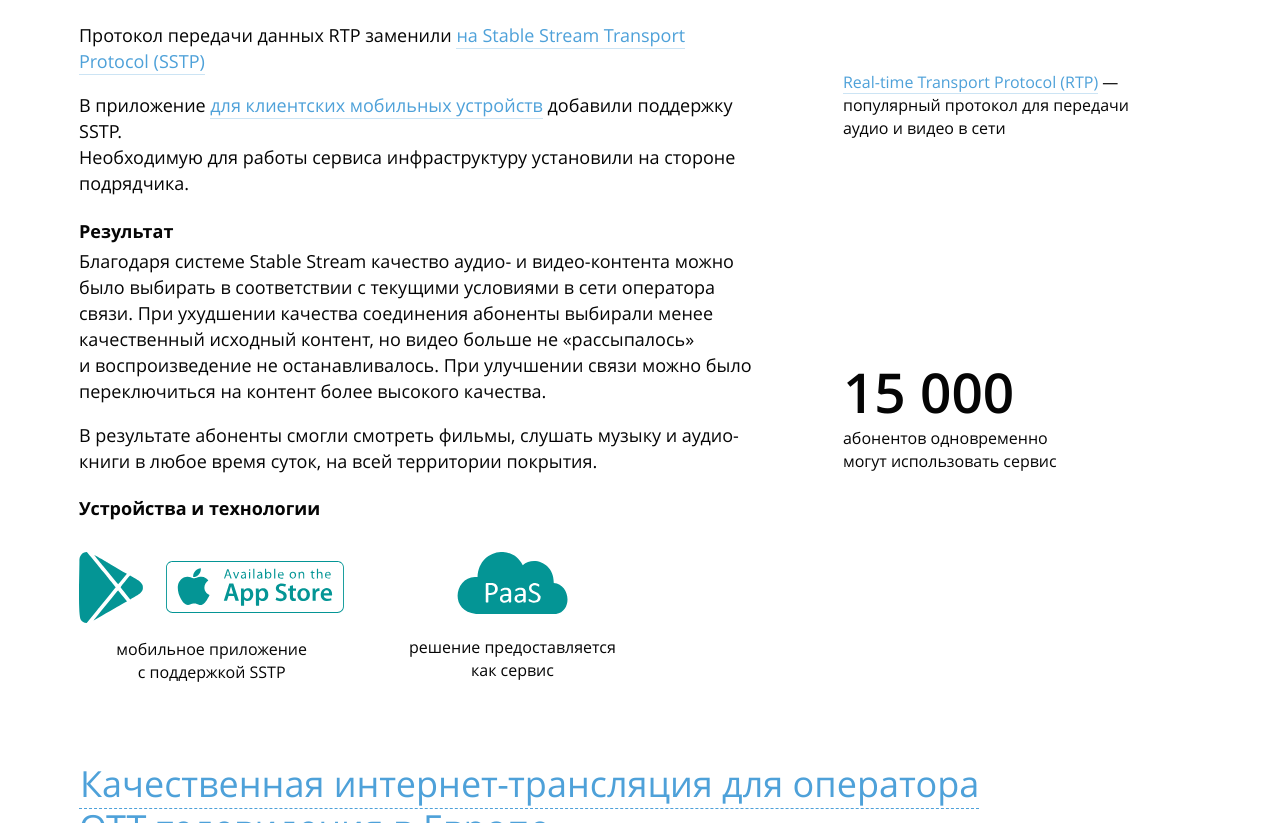
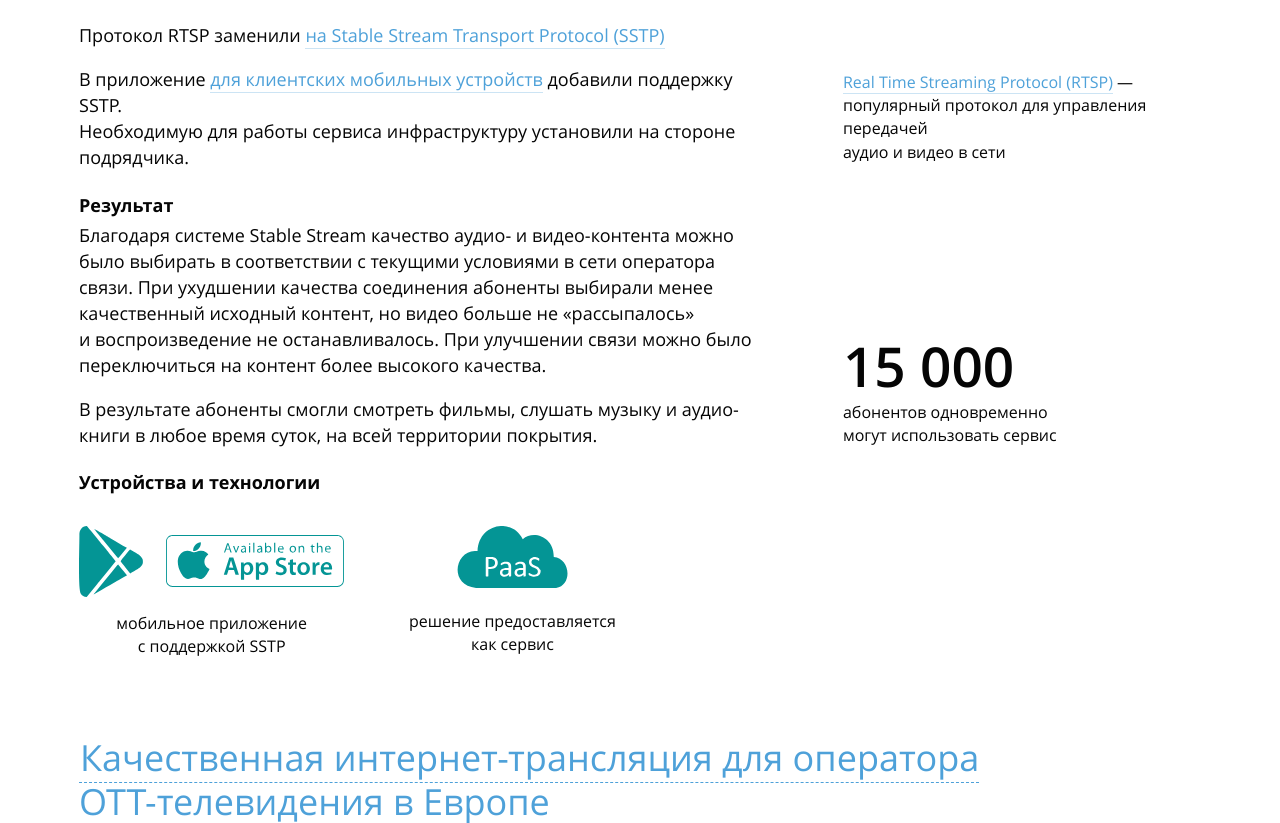
Before and after one commit to voldokhin/ss, a plain HTML site: page index.htm in a window 1280 px wide. Shown: the part 2310-3133 px from the top of the page. Drawn offline with Linux system fonts and the light colour scheme; files whose address does not match are found by name.

Commit message:
финальные правки

```diff
--- a/index.htm
+++ b/index.htm
@@ -6,7 +6,7 @@
 	<meta charset="UTF-8" />
 	<meta http-equiv="X-UA-Compatible" content="IE=edge">
 	<meta name="viewport" content="width=1200">
-	<title>Смартсофт, Stable Stream</title>
+	<title>Stable Stream&nbsp;&mdash; технология гарантированной доставки контента</title>
 
 <!-- 	Modernizr + jQuery	 -->
 	<script src="js/modernizr.custom.01744.js"></script>
@@ -188,7 +188,7 @@
 								</video>
 							</div>
 							<br>
-							<p>Протокол передачи данных RTP заменили <a href="#" data-toggle="hashlink" data-target="#topic04">на&nbsp;Stable Stream Transport Protocol (SSTP)</a></p>
+							<p>Протокол RTSP заменили <a href="#" data-toggle="hashlink" data-target="#topic04">на&nbsp;Stable Stream Transport Protocol (SSTP)</a></p>
 							<p>В&nbsp;приложение <a href="#" data-toggle="hashlink" data-target="#topic05">для&nbsp;клиентских мобильных устройств</a> добавили поддержку <nobr>SSTP</nobr>.<br />Необходимую для работы сервиса инфраструктуру установили на&nbsp;стороне подрядчика.</p>
 						</div>
 						<div>
@@ -198,7 +198,7 @@
 						</div>
 						<div>
 							<div class="content-addition" id="addit-rtp">
-								<p class="addition-text"><a href="https://ru.wikipedia.org/wiki/Real-time_Transport_Protocol" target="_blank">Real-time Transport Protocol (RTP)</a> —<br />популярный протокол для передачи<br />аудио и&nbsp;видео в сети</p>
+								<p class="addition-text"><a href="https://en.wikipedia.org/wiki/Real_Time_Streaming_Protocol" target="_blank">Real Time Streaming Protocol (RTSP)</a> —<br />популярный протокол для управления передачей<br />аудио и&nbsp;видео в сети</p>
 							</div>
 						</div>
 					</div>
```
